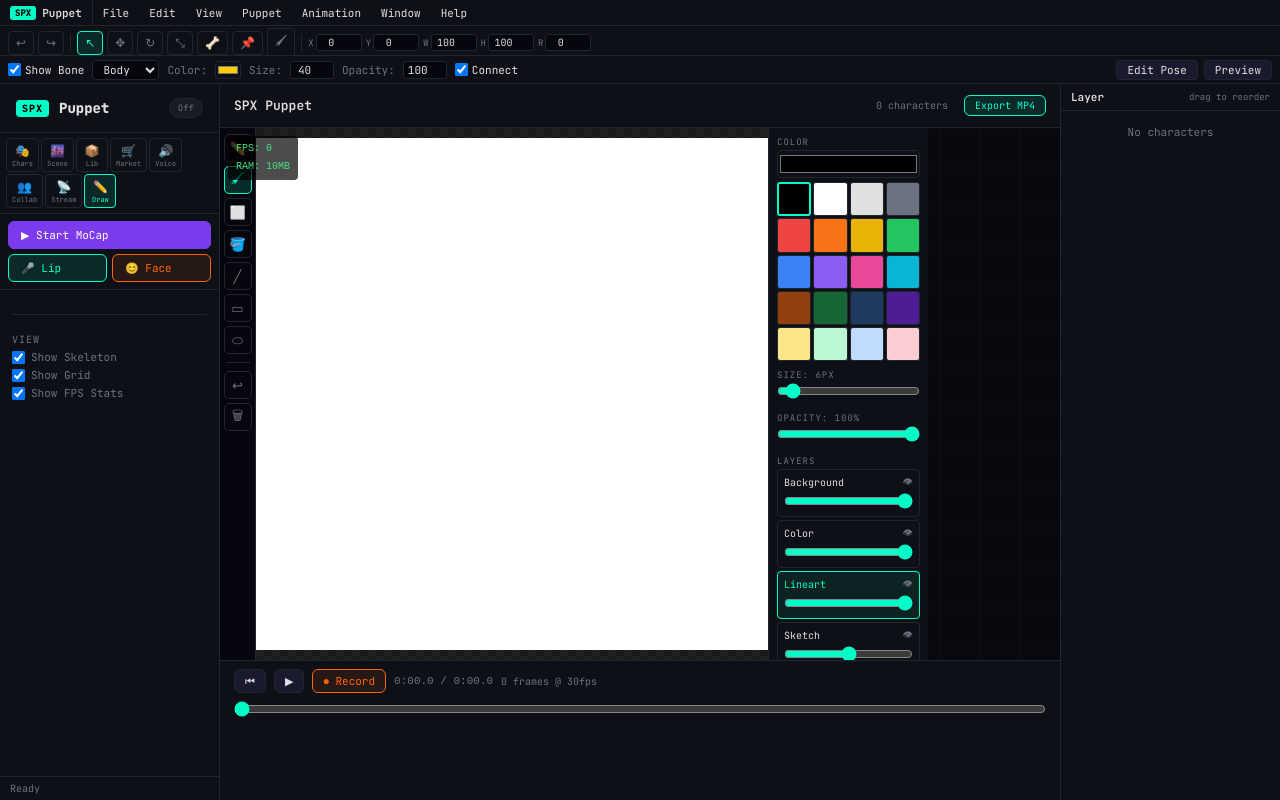
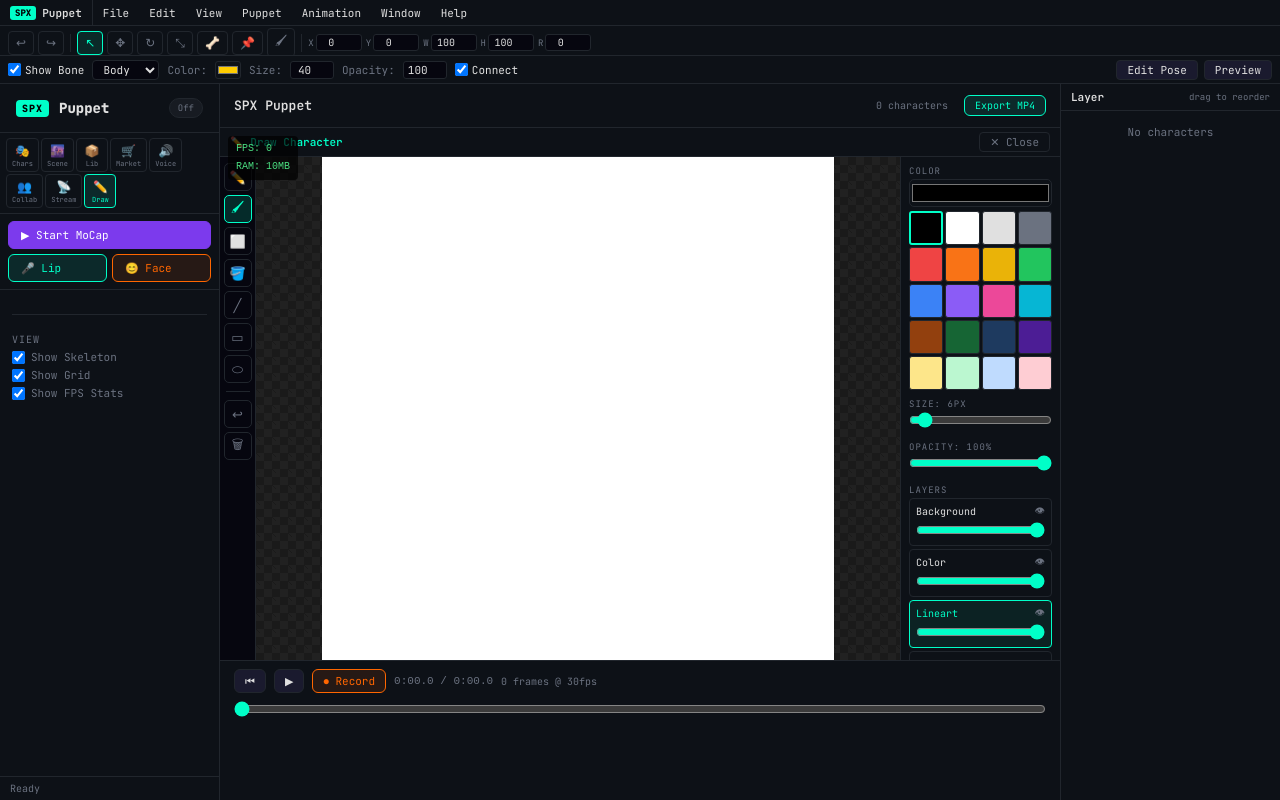
Before and after one commit to baguajoe/SPX-Puppet, a React (Vite) app: page / in a window 1280 px wide. Both pictures are taken after a click on the button "✏️ Draw". Built offline with nearby package versions, Linux system fonts and the light colour scheme.

Commit message:
fix: Draw panel close button

```diff
--- a/src/App.jsx
+++ b/src/App.jsx
@@ -331,8 +331,17 @@ export default function App() {
 
           <div className="sp-canvas-area" style={{ display: "flex", flexDirection: "row" }}>
             {activePanel === "draw" && (
-              <div style={{ position:"absolute", inset:0, zIndex:10, display:"flex" }}>
-                <DrawPanel onExportCharacter={(char) => { addCharacter(char); setActivePanel("characters"); }} />
+              <div style={{ position:"absolute", inset:0, zIndex:10, display:"flex", flexDirection:"column" }}>
+                <div style={{ display:"flex", alignItems:"center", justifyContent:"space-between", padding:"4px 10px", background:"#0d1117", borderBottom:"1px solid #21262d", flexShrink:0 }}>
+                  <span style={{ fontSize:11, color:"#00ffc8", fontWeight:600 }}>✏️ Draw Character</span>
+                  <button onClick={() => setActivePanel("characters")}
+                    style={{ padding:"2px 10px", border:"1px solid #21262d", borderRadius:4, background:"transparent", color:"#6b7280", cursor:"pointer", fontSize:11 }}>
+                    ✕ Close
+                  </button>
+                </div>
+                <div style={{ flex:1, overflow:"hidden" }}>
+                  <DrawPanel onExportCharacter={(char) => { addCharacter(char); setActivePanel("characters"); }} />
+                </div>
               </div>
             )}
             <StatsOverlay fps={fps} show={showStats} />
```
